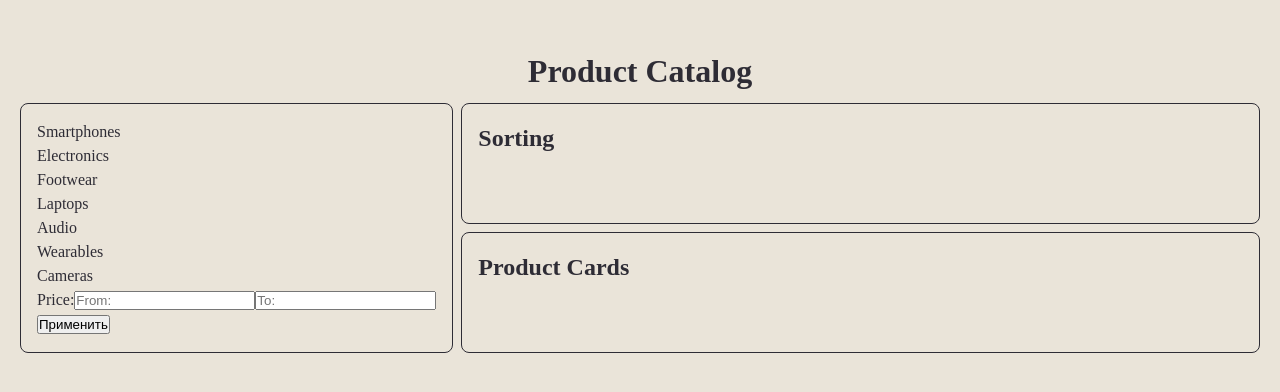
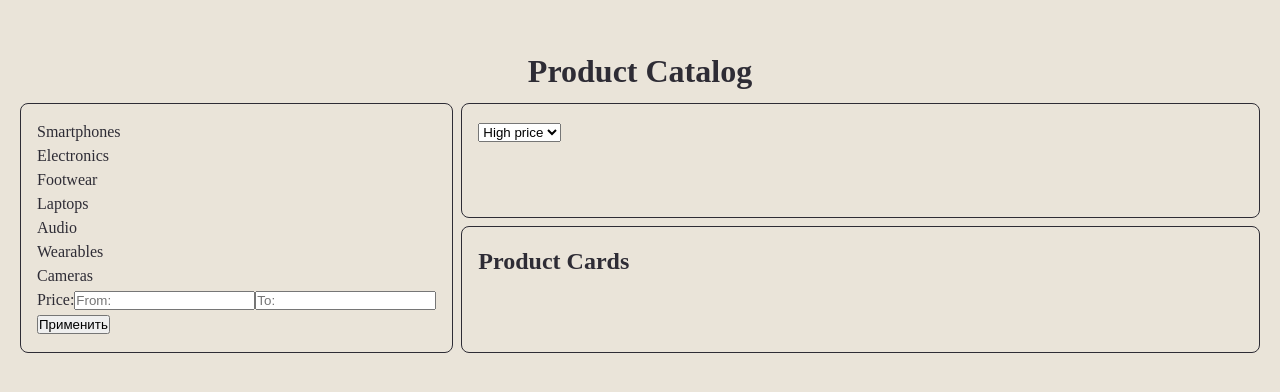
Before and after one commit to gr-sv/product-catalog, a Next.js app: page / in a window 1280 px wide. Shown: the part 200-592 px from the top of the page. Built offline with nearby package versions, Linux system fonts and the light colour scheme.

Commit message:
Add Sorting

```diff
--- /dev/null
+++ b/src/app/components/sorting/sorting.tsx
@@ -0,0 +1,16 @@
+export default function Sorting () {
+	return (
+
+		<label>
+
+			<select name="sorting">
+				<option value="high price">High price</option>
+				<option value="low price">Low price</option>
+				<option value="rating">Rating</option>
+				<option value="naming">Naming</option>
+			</select>
+
+		</label>
+
+	)
+}
--- a/src/app/page.tsx
+++ b/src/app/page.tsx
@@ -1,4 +1,5 @@
 import Filtering from './components/filtering/filtering';
+import Sorting from './components/sorting/sorting';
 
 export default function Home() {
   return (
@@ -6,7 +7,7 @@ export default function Home() {
 		<h1 className="title">Product Catalog</h1>
 
 		<div className="sorting">
-			<h2>Sorting</h2>
+			<Sorting />
 		</div>
 
 		<Filtering className="filtering"/>
```
